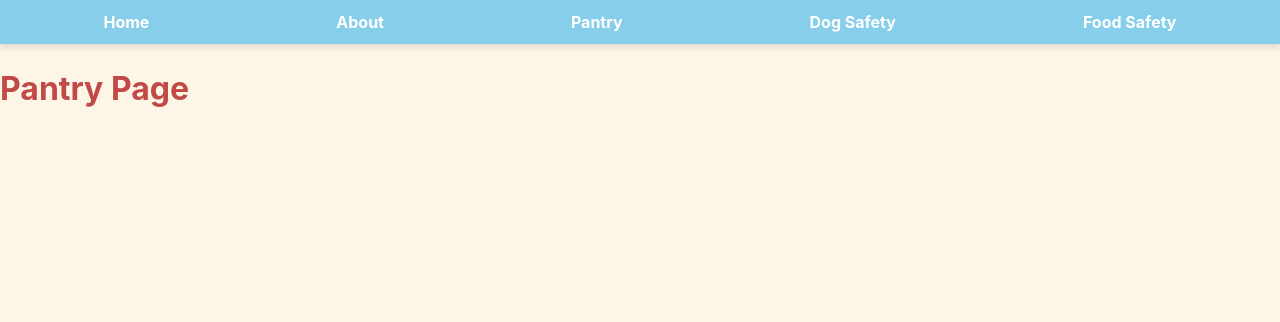
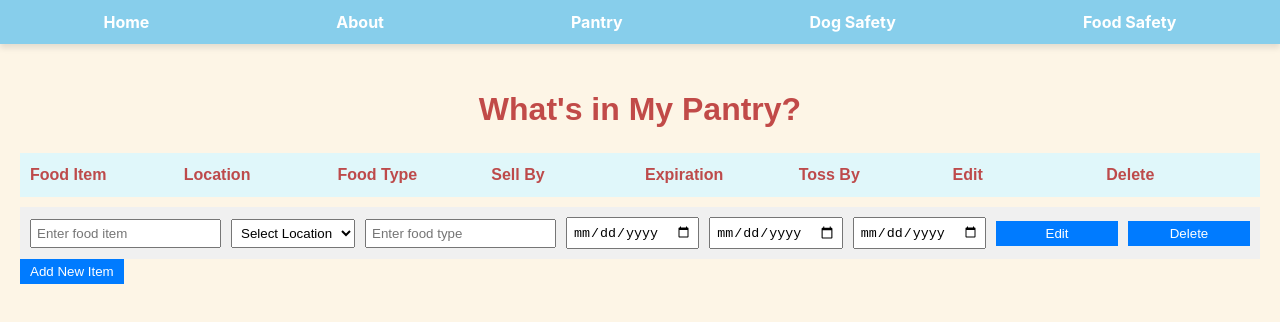
Before and after one commit to jrm355/SafeandSave-Frontend, a React (Vite) app: page /pantry in a window 1280 px wide. Shown: the top 322 px of the page. Built offline with nearby package versions, Linux system fonts and the light colour scheme.

Commit message:
got pantry working as a basic list

```diff
--- a/src/components/DogSafety.jsx
+++ b/src/components/DogSafety.jsx
@@ -1,23 +1,33 @@
 import React, { useState } from "react";
 
 const DogSafety = () => {
-  const [food, setFood] = useState("");
-  const [result, setResult] = useState(null);
-  const [error, setError] = useState(null);
+  const [food, setFood] = useState(""); // For food input
+  const [result, setResult] = useState(null); // To store result from backend
+  const [error, setError] = useState(null); // For error messages
 
   const checkFoodSafety = async () => {
-    // Replace with a real API URL if available
-    const mockAPI = `https://api.example.com/dog-safety?food=${food}`;
+    try {
+      // Replace with your backend URL (running on localhost:3001 in this example)
+      const response = await fetch(`/Dog?food=${food.trim()}`);
 
-    try {
-      // Simulate API call (replace with fetch for real API)
-      const response = await fetch(mockAPI);
       if (!response.ok) throw new Error("Failed to fetch data");
 
       const data = await response.json();
-      // Assuming API returns { food: "grapes", safe: false }
-      setResult(data);
-      setError(null);
+
+      // If no food found, show an error
+      if (data.length === 0) {
+        setError("Food not found in the database.");
+        setResult(null);
+      } else {
+        // Assuming that the result will be an array with one item
+        const foodItem = data[0];
+        setResult({
+          food: foodItem.name,
+          safetyRating: foodItem.SafetyRating,
+          safetyDescription: foodItem.safetyDescription
+        });
+        setError(null);
+      }
     } catch (err) {
       setError("Could not determine food safety. Please try again.");
       setResult(null);
@@ -46,10 +56,15 @@ const DogSafety = () => {
         onChange={handleInputChange}
         style={{ padding: "0.5rem", width: "300px" }}
       />
-      <button onClick={handleCheckClick} style={{ marginLeft: "1rem", padding: "0.5rem" }}>
+      <button
+        onClick={handleCheckClick}
+        style={{ marginLeft: "1rem", padding: "0.5rem" }}
+      >
         Check Safety
       </button>
+
       {error && <p style={{ color: "red", marginTop: "1rem" }}>{error}</p>}
+
       {result && (
         <div
           style={{
@@ -57,15 +72,17 @@ const DogSafety = () => {
             padding: "1rem",
             border: "1px solid #ccc",
             borderRadius: "5px",
-            backgroundColor: result.safe ? "#d4edda" : "#f8d7da",
+            backgroundColor: result.safetyRating <= 2 ? "#d4edda" : "#f8d7da",
           }}
         >
           <p>
             <strong>Food:</strong> {result.food}
           </p>
           <p>
-            <strong>Safe for Dogs:</strong>{" "}
-            {result.safe ? "Yes, this food is safe." : "No, this food is not safe."}
+            <strong>Safety Rating:</strong> {result.safetyRating}
+          </p>
+          <p>
+            <strong>Safety Description:</strong> {result.safetyDescription}
           </p>
         </div>
       )}
--- /dev/null
+++ b/src/components/Pantry.css
@@ -0,0 +1,49 @@
+.pantry-container {
+    padding: 20px;
+    font-family: Arial, sans-serif;
+  }
+
+  h1 {
+    text-align: center;
+    margin-bottom: 20px;
+  }
+
+  .table-container {
+    display: flex;
+    flex-direction: column;
+    gap: 10px;
+  }
+
+  .header-row, .input-row {
+    display: grid;
+    grid-template-columns: repeat(8, 1fr);
+    gap: 10px;
+    align-items: center;
+  }
+
+  .header-row {
+    font-weight: bold;
+    background-color: #e0f7fa;
+    padding: 10px;
+  }
+
+  .input-row {
+    background-color: #f0f0f0;
+    padding: 10px;
+  }
+
+  input, select, button {
+    padding: 5px;
+  }
+
+  button {
+    background-color: #007bff;
+    color: white;
+    border: none;
+    cursor: pointer;
+    padding: 5px 10px;
+  }
+
+  button:hover {
+    background-color: #0056b3;
+  }
--- a/src/components/Pantry.jsx
+++ b/src/components/Pantry.jsx
@@ -1,7 +1,100 @@
-import React from "react";
+import React, { useState } from "react";
+import "./Pantry.css";
 
 const Pantry = () => {
-  return <h1>Pantry Page</h1>;
+  const [pantryItems, setPantryItems] = useState([
+    { id: 1, name: "", location: "", type: "", sellBy: "", expiration: "", tossBy: "" },
+  ]);
+
+  const handleInputChange = (id, field, value) => {
+    setPantryItems((prevItems) =>
+      prevItems.map((item) => (item.id === id ? { ...item, [field]: value } : item))
+    );
+  };
+
+  return (
+    <div className="pantry-container">
+      <h1>What's in My Pantry?</h1>
+      <div className="table-container">
+        <div className="header-row">
+          <div>Food Item</div>
+          <div>Location</div>
+          <div>Food Type</div>
+          <div>Sell By</div>
+          <div>Expiration</div>
+          <div>Toss By</div>
+          <div>Edit</div>
+          <div>Delete</div>
+        </div>
+        {pantryItems.map((item) => (
+          <div key={item.id} className="input-row">
+            <input
+              type="text"
+              value={item.name}
+              onChange={(e) => handleInputChange(item.id, "name", e.target.value)}
+              placeholder="Enter food item"
+            />
+            <select
+              value={item.location}
+              onChange={(e) => handleInputChange(item.id, "location", e.target.value)}
+            >
+              <option value="">Select Location</option>
+              <option value="fridge">Fridge</option>
+              <option value="countertop">Countertop</option>
+              <option value="pantry">Pantry</option>
+            </select>
+            <input
+              type="text"
+              value={item.type}
+              onChange={(e) => handleInputChange(item.id, "type", e.target.value)}
+              placeholder="Enter food type"
+            />
+            <input
+              type="date"
+              value={item.sellBy}
+              onChange={(e) => handleInputChange(item.id, "sellBy", e.target.value)}
+            />
+            <input
+              type="date"
+              value={item.expiration}
+              onChange={(e) => handleInputChange(item.id, "expiration", e.target.value)}
+            />
+            <input
+              type="date"
+              value={item.tossBy}
+              onChange={(e) => handleInputChange(item.id, "tossBy", e.target.value)}
+            />
+            <button onClick={() => console.log("Edit", item)}>Edit</button>
+            <button
+              onClick={() =>
+                setPantryItems((prevItems) => prevItems.filter((i) => i.id !== item.id))
+              }
+            >
+              Delete
+            </button>
+          </div>
+        ))}
+      </div>
+      <button
+        onClick={() =>
+          setPantryItems((prevItems) => [
+            ...prevItems,
+            {
+              id: prevItems.length + 1,
+              name: "",
+              location: "",
+              type: "",
+              sellBy: "",
+              expiration: "",
+              tossBy: "",
+            },
+          ])
+        }
+      >
+        Add New Item
+      </button>
+    </div>
+  );
 };
 
 export default Pantry;
```
